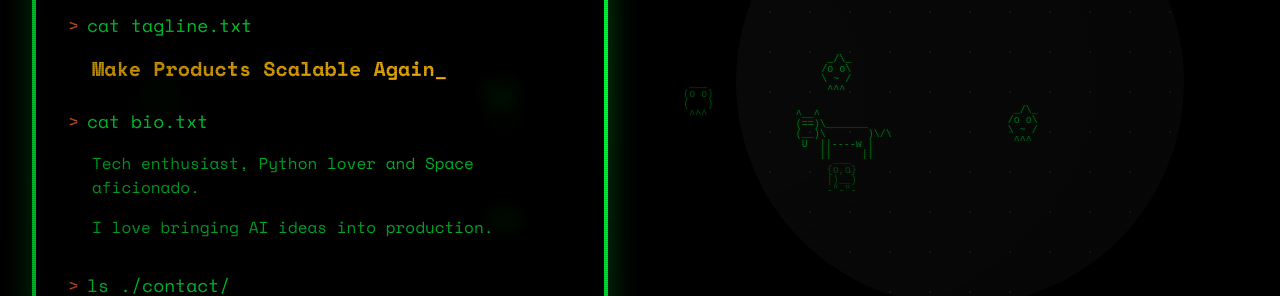
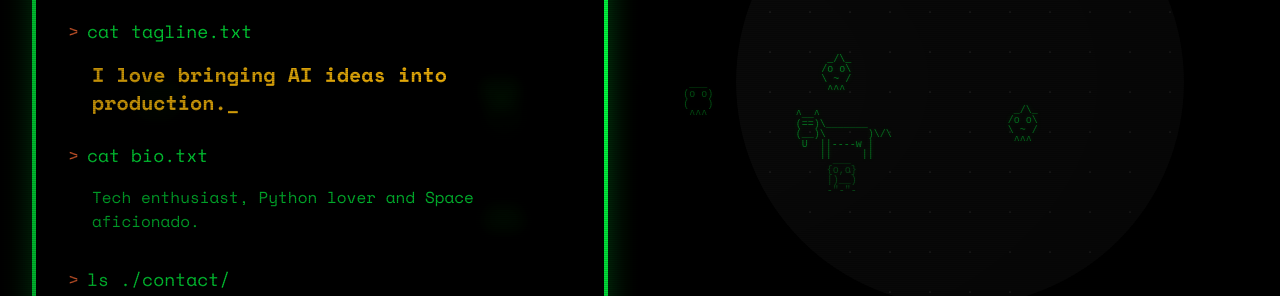
Before and after one commit to Lord-V15/vibhansh-portfolio, a Next.js app: page / in a window 1280 px wide. Shown: the part 318-614 px from the top of the page. Built offline with nearby package versions, Linux system fonts and the light colour scheme.

Commit message:
updated tagline

```diff
--- a/components/split-hero.tsx
+++ b/components/split-hero.tsx
@@ -69,7 +69,7 @@ export default function SplitHero({ gridMode, onToggle }: SplitHeroProps) {
                 <span>cat tagline.txt</span>
               </div>
               <div className="pl-6 text-xl text-[#ffbe0b] font-bold">
-                Make Products Scalable Again
+                I love bringing AI ideas into production.
                 {showCursor && <span className="animate-pulse">_</span>}
               </div>
 
@@ -79,9 +79,6 @@ export default function SplitHero({ gridMode, onToggle }: SplitHeroProps) {
               </div>
               <div className="pl-6 text-base text-[#00ff41]/80">
                 Tech enthusiast, Python lover and Space aficionado.
-              </div>
-              <div className="pl-6 text-base text-[#00ff41]/80">
-                I love bringing AI ideas into production.
               </div>
               <div className="flex items-center gap-2 mt-8">
                 <span className="text-[#ff6b35]">&gt;</span>
```
